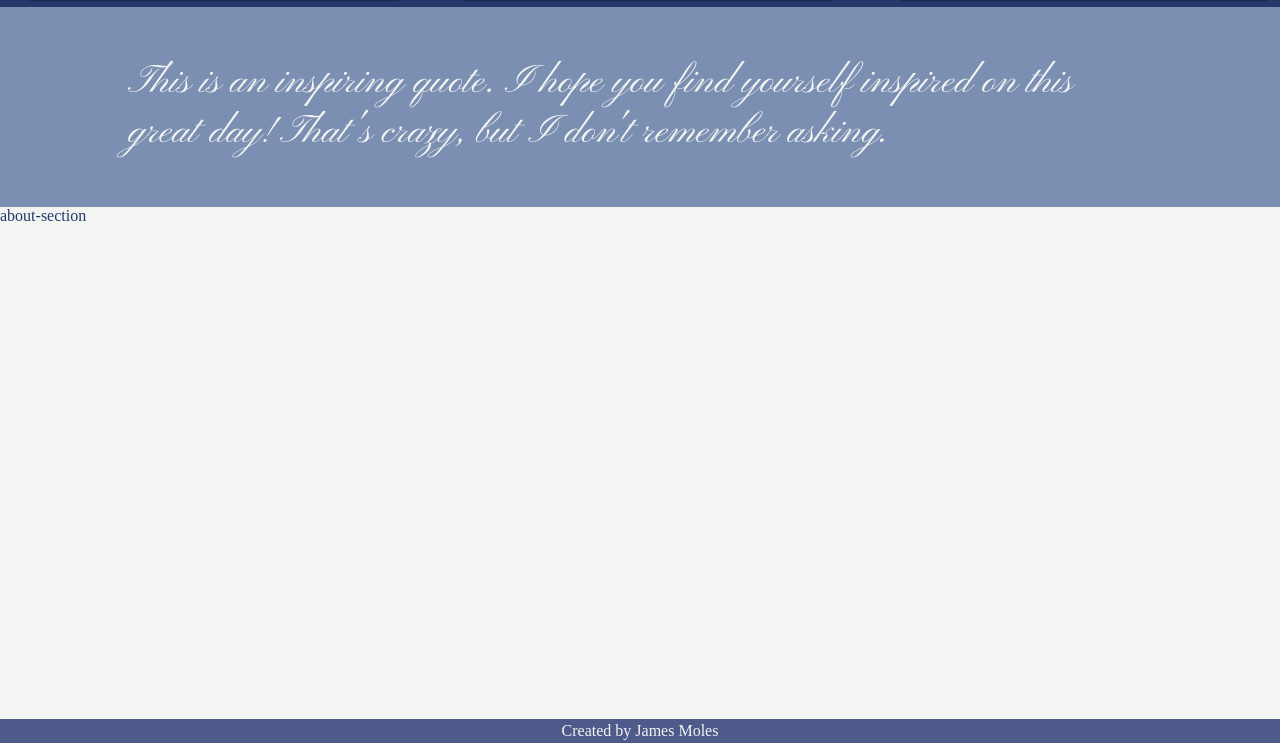
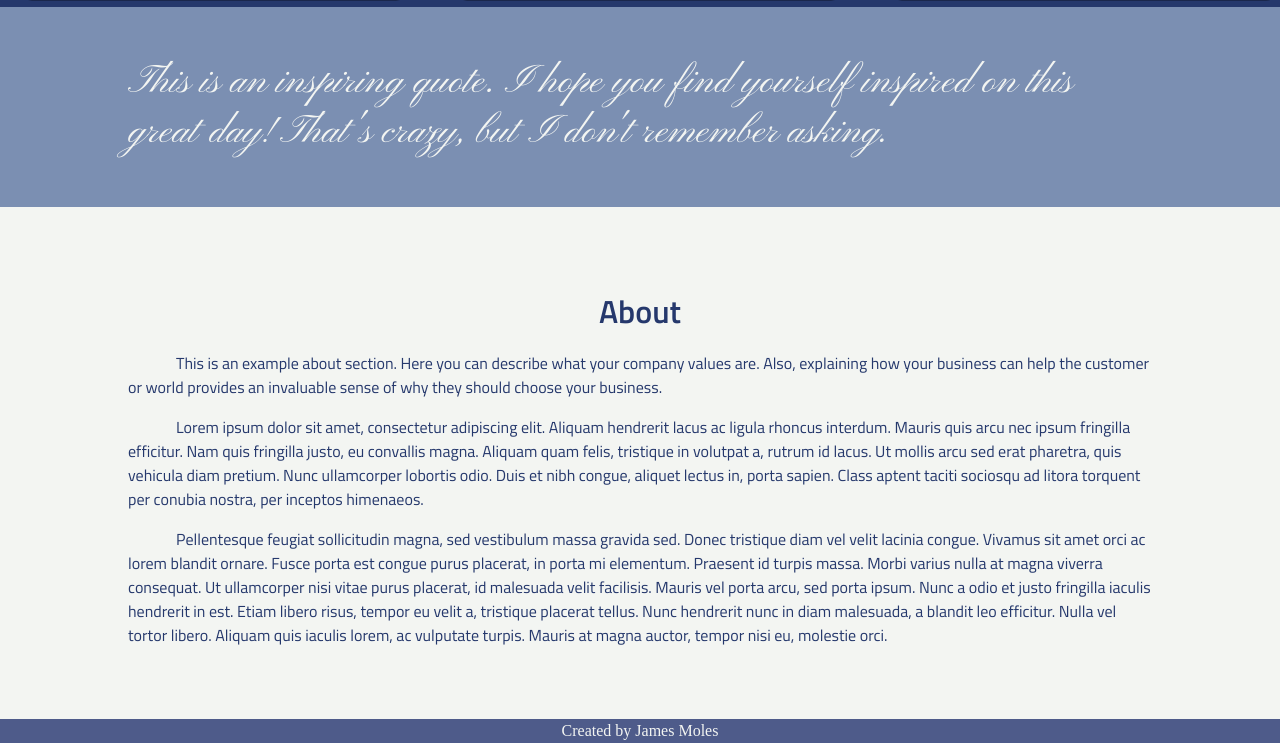
Before and after one commit to JPMoles/website-designs, a plain HTML site: page Day 1/index.html in a window 1280 px wide. Shown: the part 793-1536 px from the top of the page. Drawn offline with Linux system fonts and the light colour scheme.

Commit message:
added text to about section, created new links

```diff
--- a/Day 1/index.html
+++ b/Day 1/index.html
@@ -11,7 +11,10 @@
     <link rel="preconnect" href="https://fonts.googleapis.com">
     <link rel="preconnect" href="https://fonts.gstatic.com" crossorigin>
     <link href="https://fonts.googleapis.com/css2?family=Anton&family=Bebas+Neue&display=swap" rel="stylesheet">
-    <link href="https://fonts.googleapis.com/css2?family=Pinyon+Script&display=swap" rel="stylesheet">
+    <link rel="preconnect" href="https://fonts.googleapis.com">
+<link rel="preconnect" href="https://fonts.gstatic.com" crossorigin>
+<link href="https://fonts.googleapis.com/css2?family=Pinyon+Script&family=Titillium+Web:wght@400;600&display=swap" rel="stylesheet">
+
 
     <link rel="stylesheet" href="styles.css">
 </head>
@@ -26,6 +29,12 @@
         </div>
         <div class="nav-button">
             <a href="#">Projects</a>
+        </div>
+        <div class="nav-button">
+            <a href="#quote">Inspiration</a>
+        </div>
+        <div class="nav-button">
+            <a href="#">About</a>
         </div>
         <div class="nav-button">
             <a href="#">Contact Us</a>
@@ -43,14 +52,27 @@
             <div id="card2" class="cards">Hello, this is card number two.</div>
             <div id="card3" class="cards">Hello, this is card number three.</div>
         </div>
-        <div class="quote-section">
+        <div id="quote" class="quote-section">
             <div class="quote-icon">
                 <!-- Get cool icon maybe from font aswesome -->
             </div>
             <div class="quote-text">This is an inspiring quote. I hope you find yourself inspired on this great day! That's crazy, but I don't remember asking.</div>
 
         </div>
-        <div class="about-section">about-section</div>
+        <div class="about-section">
+            <div class="about-text">
+                <h2>About</h2>
+                <p>
+                    <span class="tab"></span>This is an example about section. Here you can describe what your company values are. Also, explaining how your business can help the customer or world provides an invaluable sense of why they should choose your business.
+                </p>
+                <p>
+                    <span class="tab"></span>Lorem ipsum dolor sit amet, consectetur adipiscing elit. Aliquam hendrerit lacus ac ligula rhoncus interdum. Mauris quis arcu nec ipsum fringilla efficitur. Nam quis fringilla justo, eu convallis magna. Aliquam quam felis, tristique in volutpat a, rutrum id lacus. Ut mollis arcu sed erat pharetra, quis vehicula diam pretium. Nunc ullamcorper lobortis odio. Duis et nibh congue, aliquet lectus in, porta sapien. Class aptent taciti sociosqu ad litora torquent per conubia nostra, per inceptos himenaeos.
+                </p>
+                <p>
+                    <span class="tab"></span>Pellentesque feugiat sollicitudin magna, sed vestibulum massa gravida sed. Donec tristique diam vel velit lacinia congue. Vivamus sit amet orci ac lorem blandit ornare. Fusce porta est congue purus placerat, in porta mi elementum. Praesent id turpis massa. Morbi varius nulla at magna viverra consequat. Ut ullamcorper nisi vitae purus placerat, id malesuada velit facilisis. Mauris vel porta arcu, sed porta ipsum. Nunc a odio et justo fringilla iaculis hendrerit in est. Etiam libero risus, tempor eu velit a, tristique placerat tellus. Nunc hendrerit nunc in diam malesuada, a blandit leo efficitur. Nulla vel tortor libero. Aliquam quis iaculis lorem, ac vulputate turpis. Mauris at magna auctor, tempor nisi eu, molestie orci.
+                </p>
+            </div>
+        </div>
     </main>
 
     <footer>
--- a/Day 1/styles.css
+++ b/Day 1/styles.css
@@ -14,6 +14,10 @@ body {
 }
 
 #top {
+    scroll-behavior: smooth;
+}
+
+#quote {
     scroll-behavior: smooth;
 }
 
@@ -41,6 +45,7 @@ h1 {
     display: flex;
     float: left;
     height: 100%;
+    font-family: 'Titillium Web';
 }
 
 .nav-button:hover {
@@ -120,6 +125,23 @@ h1 {
     color: var(--dark-contrast);
     width: 100%;
     height: 64vh;
+    display: flex;
+}
+
+.about-text {
+    font-family: 'Titillium Web';
+    margin: 0 10vw;
+}
+
+.about-text h2 {
+    font-size: 2em;
+    margin: 10vh 0 0 0;
+    display: flex;
+    justify-content: center;
+}
+
+.tab {
+    padding-left: 3em;
 }
 
 footer {
```
